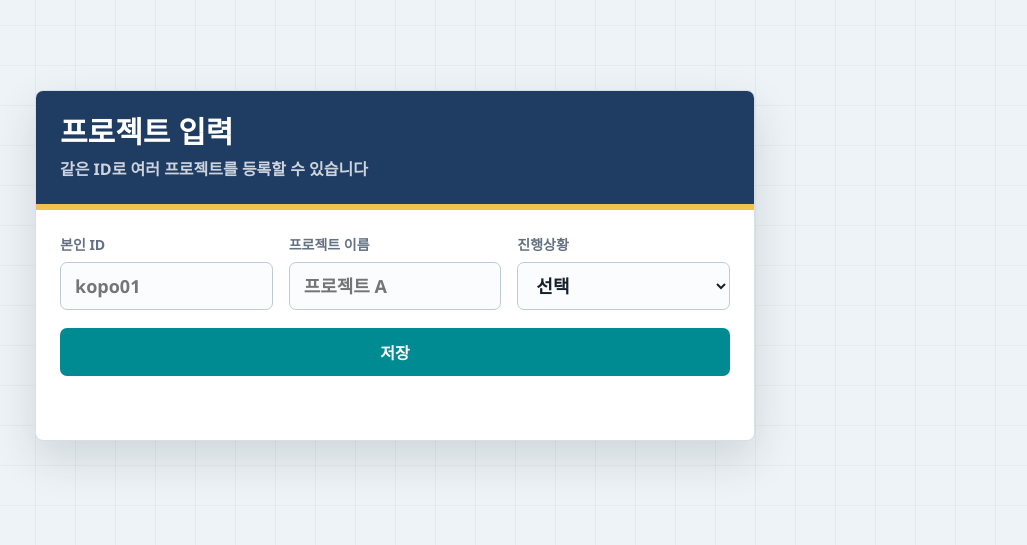
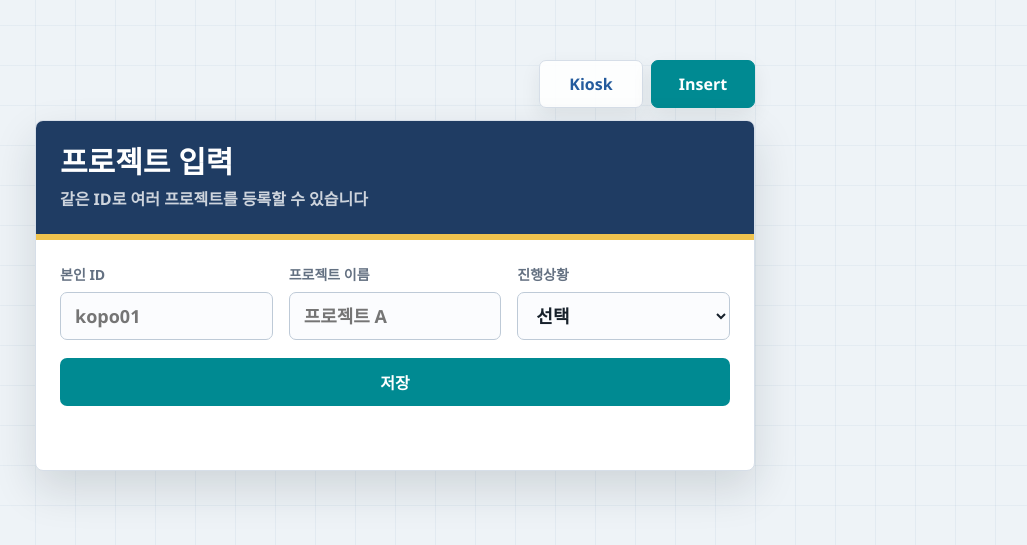
Before and after one commit to dejava-daisky/kiosk, a website: page insert.html in a window 1280 px wide. Shown: the part 135-680 px from the top of the page, without its empty margins (245-1272 px from the left). Drawn offline with Linux system fonts and the light colour scheme.

Commit message:
Add kiosk insert navigation

```diff
--- a/insert.html
+++ b/insert.html
@@ -21,8 +21,6 @@
     body {
       min-height: 100vh;
       margin: 0;
-      display: grid;
-      place-items: center;
       padding: 24px;
       color: var(--ink);
       background:
@@ -33,8 +31,48 @@
       font-family: "Segoe UI", "Pretendard", "Noto Sans KR", Arial, sans-serif;
     }
 
+    .page-shell {
+      display: grid;
+      align-content: center;
+      gap: 12px;
+      width: min(720px, 100%);
+      min-height: calc(100vh - 48px);
+      margin: 0 auto;
+    }
+
+    .top-nav {
+      display: flex;
+      justify-content: flex-end;
+      gap: 8px;
+    }
+
+    .top-nav a {
+      min-width: 104px;
+      padding: 12px 16px;
+      color: var(--blue);
+      background: rgba(255, 255, 255, .9);
+      border: 1px solid var(--line);
+      border-radius: 7px;
+      text-align: center;
+      text-decoration: none;
+      font-size: 16px;
+      font-weight: 950;
+      box-shadow: 0 8px 20px rgba(23, 33, 43, .08);
+    }
+
+    .top-nav a.active {
+      color: white;
+      background: var(--teal);
+      border-color: var(--teal);
+    }
+
+    .top-nav a:focus-visible {
+      outline: 3px solid rgba(0, 138, 146, .28);
+      outline-offset: 2px;
+    }
+
     .panel {
-      width: min(720px, 100%);
+      width: 100%;
       overflow: hidden;
       background: var(--panel);
       border: 1px solid var(--line);
@@ -117,12 +155,24 @@
 
     @media (max-width: 760px) {
       body { padding: 16px; }
+      .page-shell { min-height: calc(100vh - 32px); }
+      .top-nav { justify-content: stretch; }
+      .top-nav a {
+        flex: 1;
+        min-width: 0;
+      }
       .grid { grid-template-columns: 1fr; }
     }
   </style>
 </head>
 <body>
-  <section class="panel">
+  <div class="page-shell">
+    <nav class="top-nav" aria-label="page navigation">
+      <a href="/kiosk" data-nav-route="kiosk">Kiosk</a>
+      <a href="/insert" data-nav-route="insert" class="active">Insert</a>
+    </nav>
+
+    <section class="panel">
     <div class="panel-header">
       <h1>프로젝트 입력</h1>
       <p>같은 ID로 여러 프로젝트를 등록할 수 있습니다</p>
@@ -156,7 +206,8 @@
       <button type="submit">저장</button>
       <p id="message"></p>
     </form>
-  </section>
+    </section>
+  </div>
 
   <script>
     const projectForm = document.getElementById("projectForm");
@@ -164,6 +215,12 @@
     const projectNameInput = document.getElementById("projectName");
     const progressInput = document.getElementById("progress");
     const message = document.getElementById("message");
+
+    function setTopNavLinks() {
+      document.querySelectorAll("[data-nav-route]").forEach((link) => {
+        link.href = `${location.origin}/${link.dataset.navRoute}`;
+      });
+    }
 
     function getProjectsApiUrl() {
       if (location.protocol === "file:") {
@@ -182,6 +239,8 @@
 
       return data;
     }
+
+    setTopNavLinks();
 
     projectForm.addEventListener("submit", async (event) => {
       event.preventDefault();
--- a/kiosk.css
+++ b/kiosk.css
@@ -29,6 +29,38 @@ main {
   width: min(1120px, calc(100% - 40px));
   margin: 0 auto;
   padding: 34px 0;
+}
+
+.top-nav {
+  display: flex;
+  justify-content: flex-end;
+  gap: 8px;
+  margin-bottom: 12px;
+}
+
+.top-nav a {
+  min-width: 104px;
+  padding: 12px 16px;
+  color: var(--blue);
+  background: rgba(255, 255, 255, .86);
+  border: 1px solid var(--line);
+  border-radius: 7px;
+  text-align: center;
+  text-decoration: none;
+  font-size: 16px;
+  font-weight: 950;
+  box-shadow: 0 8px 20px rgba(23, 33, 43, .08);
+}
+
+.top-nav a.active {
+  color: white;
+  background: var(--teal);
+  border-color: var(--teal);
+}
+
+.top-nav a:focus-visible {
+  outline: 3px solid rgba(15, 108, 115, .28);
+  outline-offset: 2px;
 }
 
 .header {
@@ -386,6 +418,15 @@ textarea:focus-visible {
     padding: 16px;
   }
 
+  .top-nav {
+    justify-content: stretch;
+  }
+
+  .top-nav a {
+    flex: 1;
+    min-width: 0;
+  }
+
   th,
   td {
     padding: 14px;
```
Also changed, not shown: kiosk.html (+12 -0 lines).
